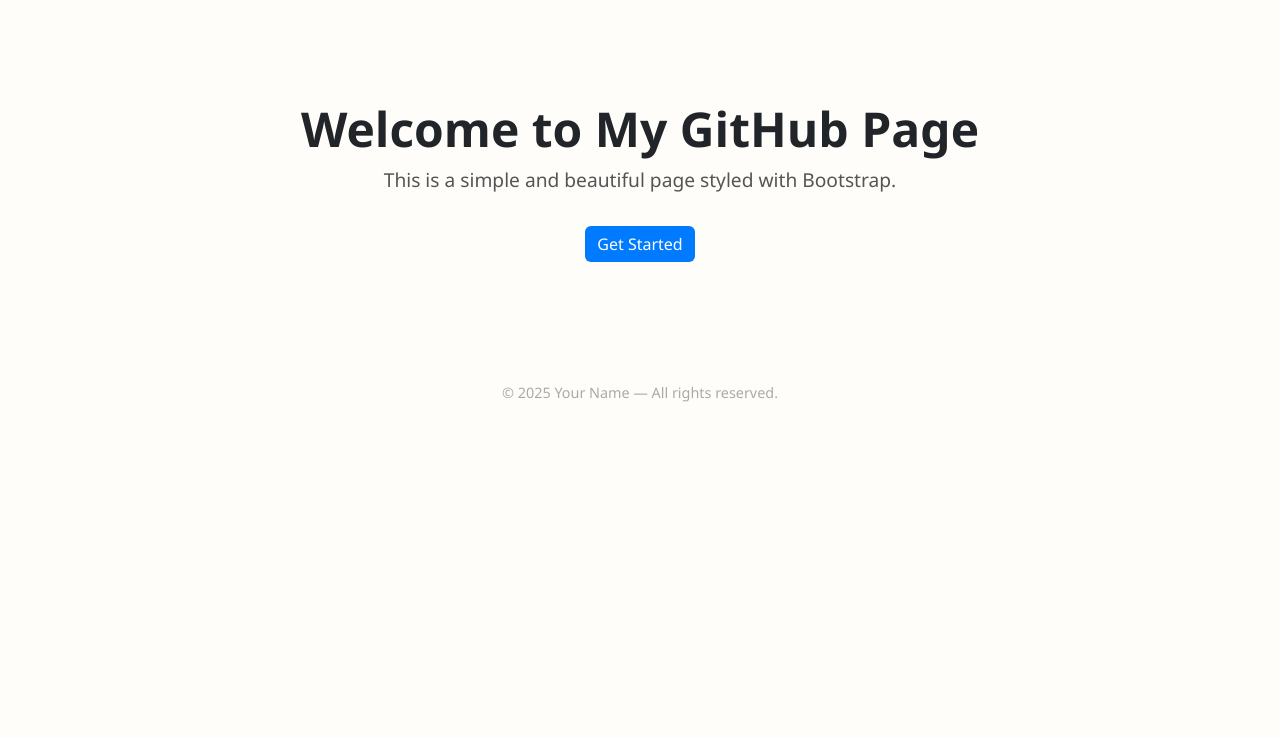
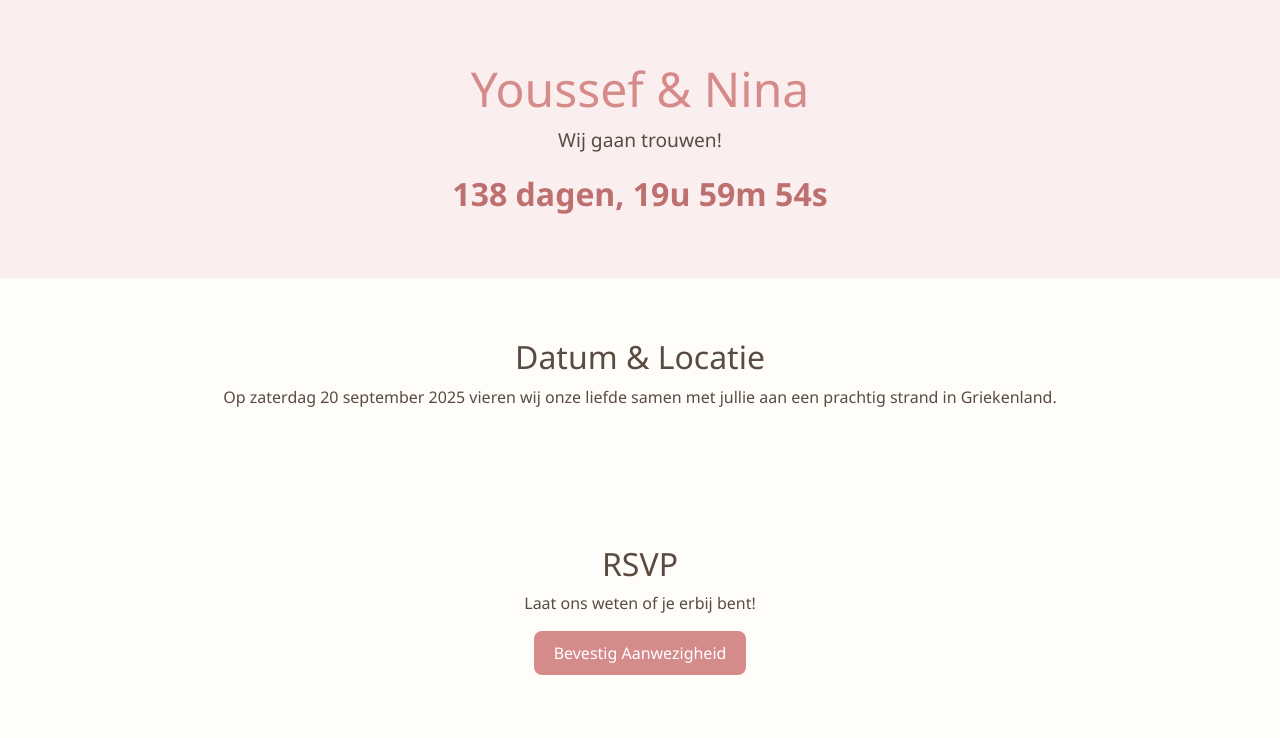
Before and after one commit to youssefhoshan/Wedding, a plain HTML site: page index.html in a window 1280 px wide. Drawn offline with nearby package versions, Linux system fonts and the light colour scheme.

Commit message:
Update index.html

```diff
--- a/index.html
+++ b/index.html
@@ -1,52 +1,89 @@
 <!DOCTYPE html>
-<html lang="en">
+<html lang="nl">
 <head>
   <meta charset="UTF-8" />
-  <meta name="viewport" content="width=device-width, initial-scale=1" />
-  <title>Welcome</title>
+  <meta name="viewport" content="width=device-width, initial-scale=1.0" />
+  <title>Youssef & Nina Trouwen</title>
   <link href="https://cdn.jsdelivr.net/npm/bootstrap@5.3.3/dist/css/bootstrap.min.css" rel="stylesheet" />
   <style>
     body {
       background-color: #fffdf9;
-      font-family: 'Segoe UI', Tahoma, Geneva, Verdana, sans-serif;
+      font-family: 'Segoe UI', sans-serif;
+      color: #5a4b41;
     }
-    .hero {
-      padding: 100px 20px;
+    header {
+      background-color: #fbeeee;
+      padding: 60px 20px;
       text-align: center;
     }
-    .hero h1 {
+    header h1 {
       font-size: 3rem;
+      color: #d68b8b;
+    }
+    header p {
+      font-size: 1.2rem;
+    }
+    .countdown {
+      font-size: 2rem;
       font-weight: bold;
+      color: #be7070;
     }
-    .hero p {
-      font-size: 1.2rem;
-      color: #555;
+    .section {
+      padding: 60px 20px;
     }
-    .btn-primary {
-      background-color: #007bff;
+    .btn-rsvp {
+      background-color: #d68b8b;
       border: none;
-    }
-    footer {
-      padding: 20px;
-      text-align: center;
-      color: #aaa;
-      font-size: 0.9rem;
+      color: white;
+      padding: 10px 20px;
+      font-size: 1rem;
+      border-radius: 8px;
     }
   </style>
 </head>
 <body>
 
-  <div class="hero">
-    <div class="container">
-      <h1>Welcome to My GitHub Page</h1>
-      <p>This is a simple and beautiful page styled with Bootstrap.</p>
-      <a href="#" class="btn btn-primary mt-3">Get Started</a>
-    </div>
-  </div>
+  <header>
+    <h1>Youssef & Nina</h1>
+    <p>Wij gaan trouwen!</p>
+    <div class="countdown" id="countdown">Aftellen...</div>
+  </header>
 
-  <footer>
-    &copy; 2025 Your Name — All rights reserved.
-  </footer>
+  <section class="section text-center">
+    <h2>Datum & Locatie</h2>
+    <p>Op zaterdag 20 september 2025 vieren wij onze liefde samen met jullie aan een prachtig strand in Griekenland.</p>
+  </section>
+
+  <section class="section text-center">
+    <h2>RSVP</h2>
+    <p>Laat ons weten of je erbij bent!</p>
+    <a href="#rsvp" class="btn btn-rsvp">Bevestig Aanwezigheid</a>
+  </section>
+
+  <script>
+    const weddingDate = new Date("September 20, 2025 15:00:00").getTime();
+    const countdownEl = document.getElementById("countdown");
+
+    function updateCountdown() {
+      const now = new Date().getTime();
+      const diff = weddingDate - now;
+
+      if (diff < 0) {
+        countdownEl.innerHTML = "Vandaag is het zover!";
+        return;
+      }
+
+      const days = Math.floor(diff / (1000 * 60 * 60 * 24));
+      const hours = Math.floor((diff / (1000 * 60 * 60)) % 24);
+      const minutes = Math.floor((diff / (1000 * 60)) % 60);
+      const seconds = Math.floor((diff / 1000) % 60);
+
+      countdownEl.innerHTML = `${days} dagen, ${hours}u ${minutes}m ${seconds}s`;
+    }
+
+    updateCountdown();
+    setInterval(updateCountdown, 1000);
+  </script>
 
 </body>
 </html>
```
